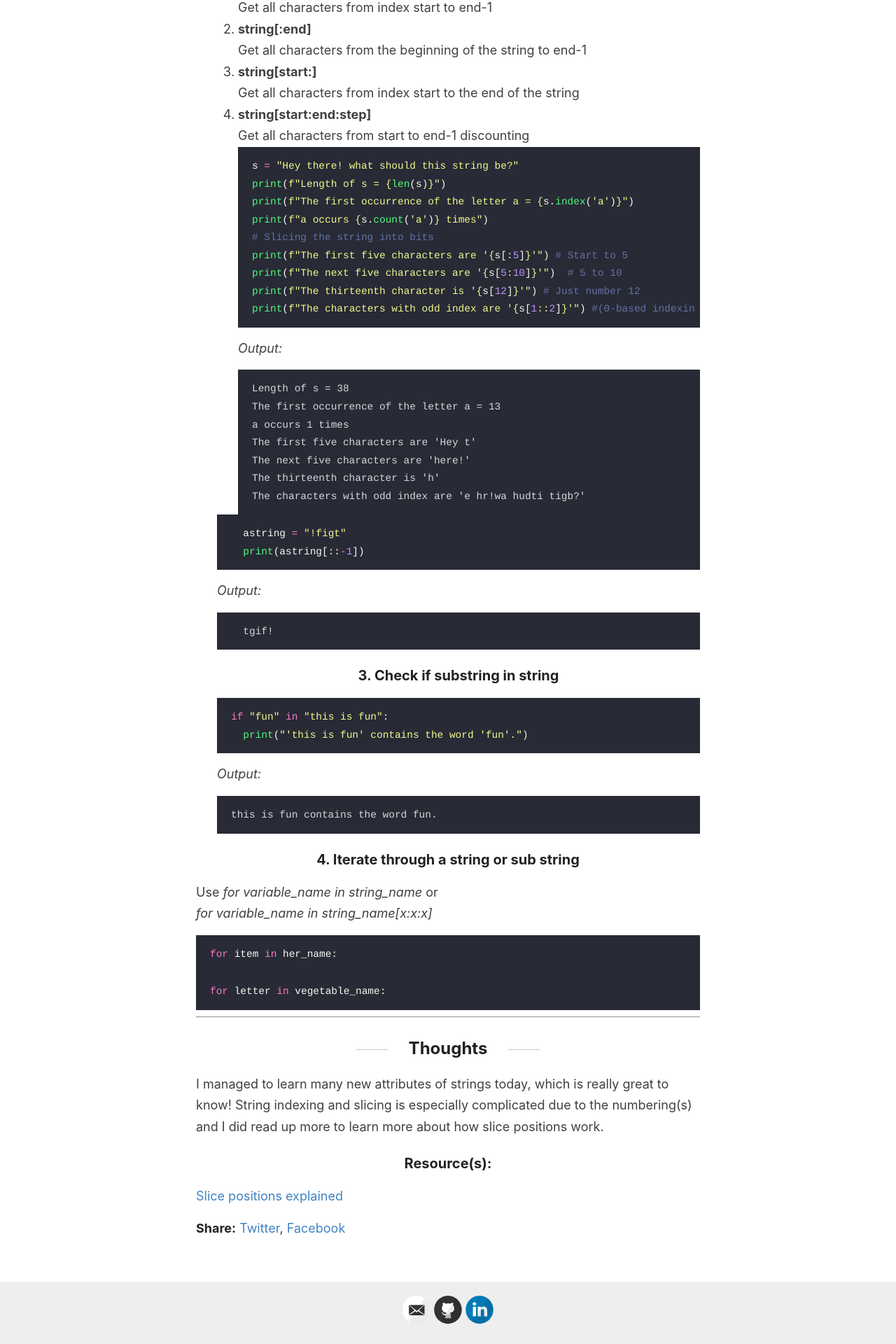
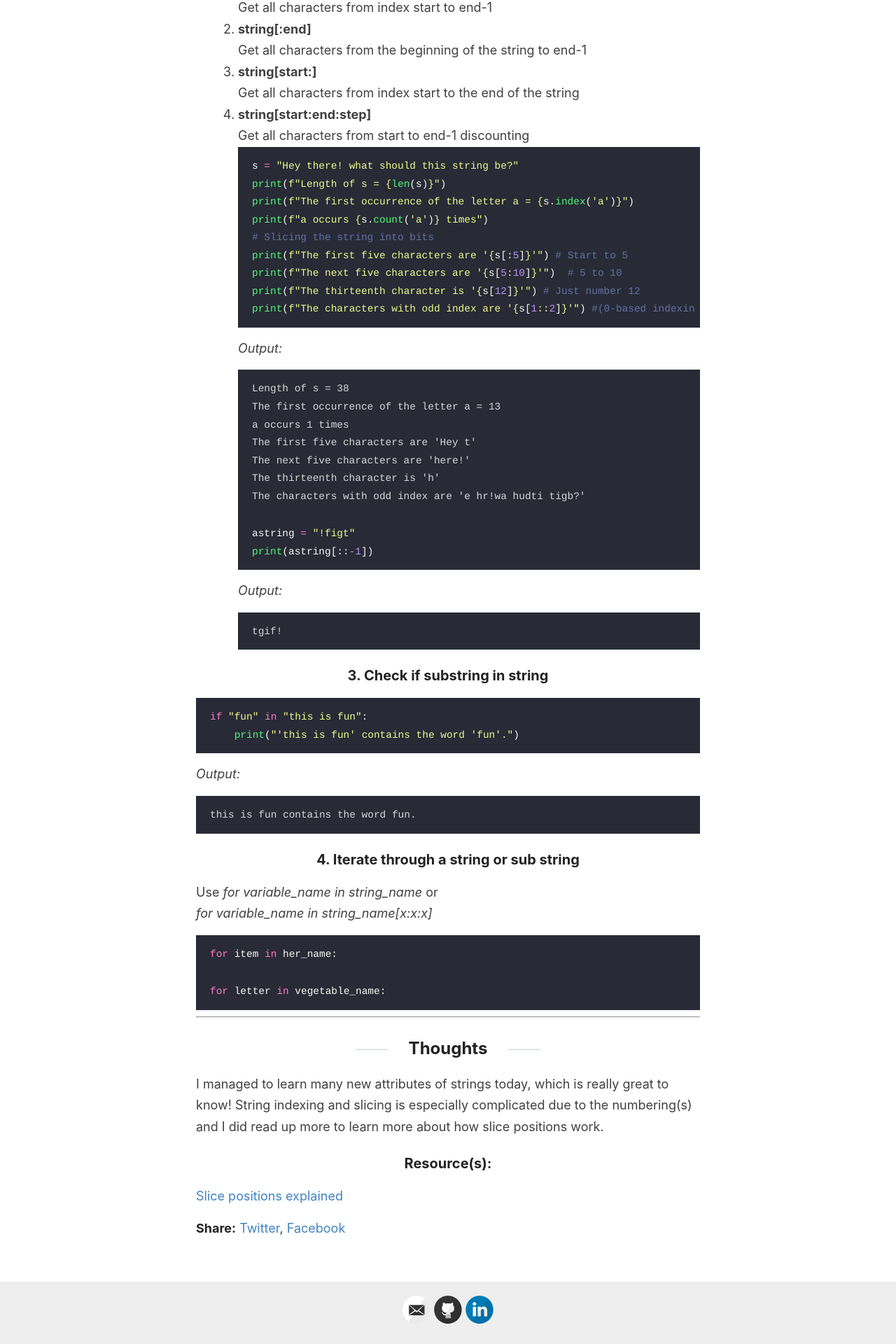
Before and after one commit to liawbeile/liawbeile.github.io, a Jekyll site: the page built from _posts/2021-4-22-april22.md, in a window 1280 px wide. Shown: the part 3478-5398 px from the top of the page at 70% size. Built offline with Jekyll 4.4.1, drawn with Linux system fonts in a browser that asks for light colours.

Commit message:
amend post

````diff
--- a/_posts/2021-4-22-april22.md
+++ b/_posts/2021-4-22-april22.md
@@ -149,15 +149,15 @@ The next five characters are 'here!'
 The thirteenth character is 'h'
 The characters with odd index are 'e hr!wa hudti tigb?'
 ```
+```python
+astring = "!figt"
+print(astring[::-1])
+```
+_Output:_
+```
+tgif!
+```
 
-    ```python
-    astring = "!figt"
-    print(astring[::-1])
-    ```
-    _Output:_
-    ```
-    tgif!
-```
 ### 3. Check if substring in string
 ```python
 if "fun" in "this is fun":
````
